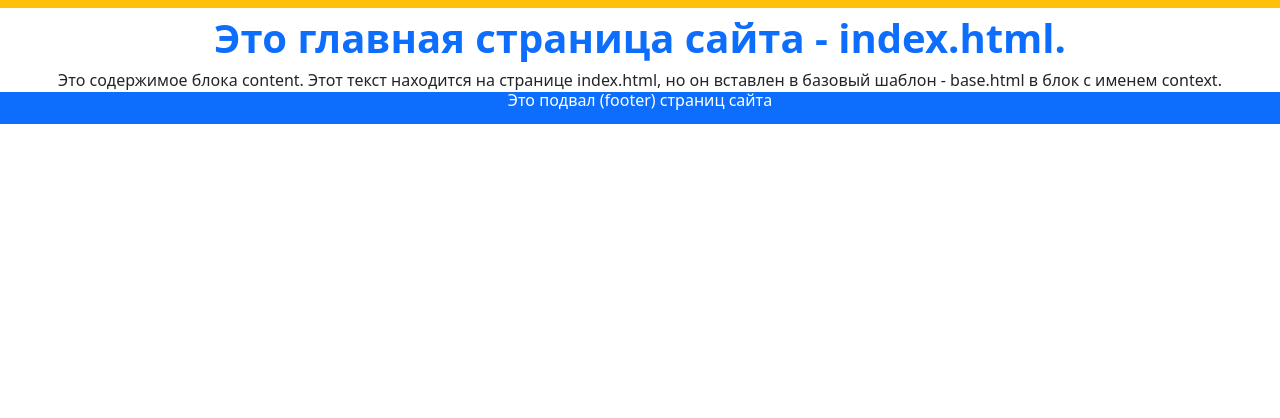
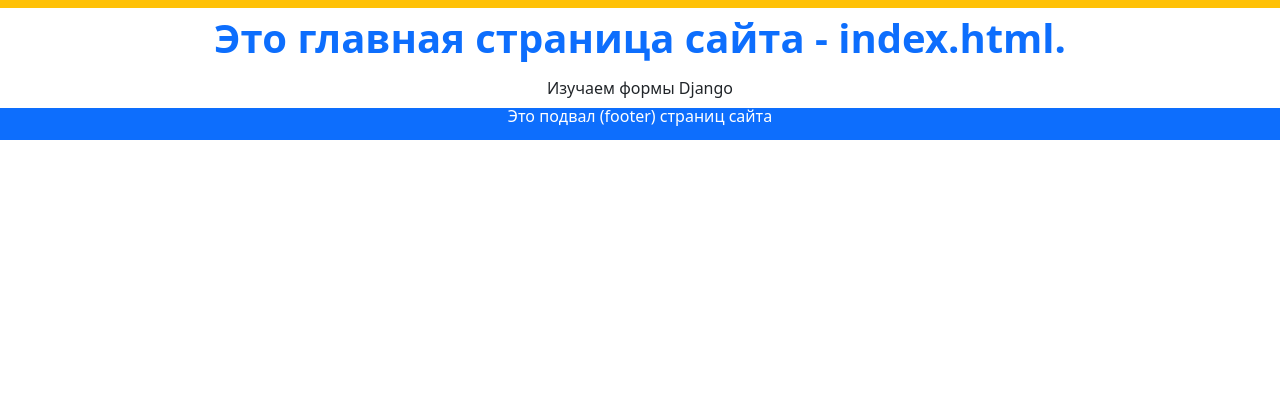
Before and after one commit to TurishevDanil/Turyshev_Radishevskiy, a Django app: page / in a window 1280 px wide. Shown: the part 327-745 px from the top of the page. Run offline with Django 5.2, Linux system fonts and the light colour scheme; some libraries are stand-ins or nearby versions.

Commit message:
08.11.2024. ЛЗ_16. Турышев. Научился использовать формы Django. Определять формы. Настроил среду для изучения полей разных типов. Изучил типы полей в формах Django и их общие параметры. Поля BooleanField, CharField, ChoiceField, DateField, DateTimeField, DecimalField, DurationField, EmailField.

```diff
--- a/hello/firstapp/views.py
+++ b/hello/firstapp/views.py
@@ -24,10 +24,17 @@ def users(request):
     return HttpResponse(output)
 
 def index(request):
- return render(request, "firstapp/index.html")
+ my_text = 'Изучаем формы Django'
+ context = {'my_text': my_text}
+ return render(request, "firstapp/index.html", context)
 
 def about(request):
  return render(request, "firstapp/about.html")
+
+def my_form(request):
+ my_form = UserForm()
+ context = {"form": my_form}
+ return render(request, "firstapp/my_form.html", context)
 
 def contact(request):
     my_kv = ['I квартал ->', 'II квартал ->', 'III квартал->',
--- a/hello/hello/urls.py
+++ b/hello/hello/urls.py
@@ -25,6 +25,7 @@ urlpatterns = [
     path('create/', views.create),
     path('about/', views.about, name='about'),
     path('contact/', views.contact, name='contact'),
+    path('my_form/', views.my_form, name='my_form'),
     path('edit/<int:id>/', views.edit),
     path('delete/<int:id>/', views.delete),
 ]
--- a/hello/templates/firstapp/base.html
+++ b/hello/templates/firstapp/base.html
@@ -23,6 +23,7 @@
  <div class="row bg-warning text-center">
  <h6>
  <a href="{% url 'index' %}">Главная страница</a>
+ <a href="{% url 'my_form' %}">Форма</a>
  <a href="{% url 'about' %}">О компании</a>
  <a href="{% url 'contact' %}">Контакты</a>
  </h6>
--- a/hello/templates/firstapp/index.html
+++ b/hello/templates/firstapp/index.html
@@ -2,6 +2,11 @@
 {% block title %}Главная страница{% endblock title %}
 {% block header %}Это главная страница сайта - index.html.{% endblock header %}
 {% block content%}
- Это содержимое блока content. Этот текст находится на странице index.html,
- но он вставлен в базовый шаблон - base.html в блок с именем context.
+ <div class="container-fluid my-2 text-start">
+ <div class="row">
+ <div class="col text-center text-dark">
+ <div>{{ my_text }}</div>
+ </div>
+ </div>
+ </div>
 {% endblock content %}
```
Also changed, not shown: hello/firstapp/forms.py (+41 -4 lines), hello/templates/firstapp/my_form.html (added, +14 -0 lines).
